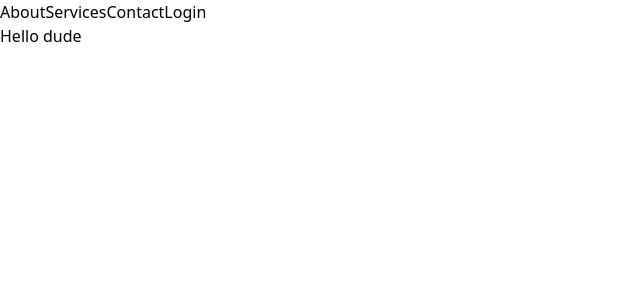
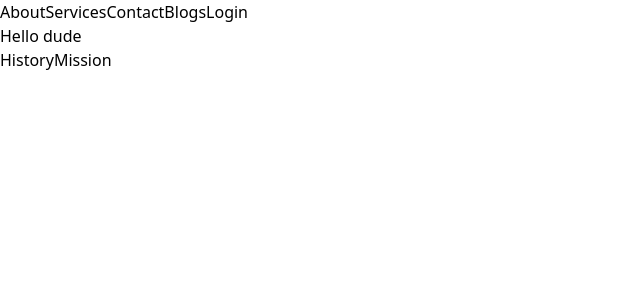
Before and after one commit to fahadfakrul/nextjs_practice, a Next.js app: page /about in a window 1280 px wide. Shown: the top 300 px of the page, without its empty margins (0-640 px from the left). Built offline with nearby package versions, Linux system fonts and the light colour scheme.

Commit message:
nested routing in next.js

```diff
--- /dev/null
+++ b/src/Components/AboutComponents.jsx
@@ -0,0 +1,13 @@
+import Link from 'next/link';
+import React from 'react';
+
+const AboutComponents = () => {
+    return (
+        <div className='flex justify-around gap-4'>
+           <button className='btn bg-gray-600 rounded'> <Link href={'/about/history'}>History</Link></button>
+           <button className='btn bg-gray-600 rounded'> <Link href={'/about/mission'}>Mission</Link></button>
+        </div>
+    );
+};
+
+export default AboutComponents;
--- a/src/Components/Navbar.jsx
+++ b/src/Components/Navbar.jsx
@@ -19,6 +19,11 @@ const Navbar = () => {
             title : "Contact",
             path : '/contact'
         }
+        ,
+        {
+            title : "Blogs",
+            path : '/blogs'
+        }
 
     ]
     const handler = () => {
--- a/src/app/about/page.jsx
+++ b/src/app/about/page.jsx
@@ -1,3 +1,4 @@
+import AboutComponents from '@/Components/AboutComponents';
 import React from 'react';
 
 const aboutPage = () => {
@@ -5,6 +6,7 @@ const aboutPage = () => {
         <div>
             <p>Hello dude
             </p>
+            <AboutComponents></AboutComponents>
         </div>
     );
 };
```
Also changed, not shown: src/app/about/history/page.jsx (added, +11 -0 lines), src/app/about/history/vision/page.jsx (added, +11 -0 lines), src/app/about/mission/page.jsx (added, +11 -0 lines), src/app/blogs/page.jsx (added, +11 -0 lines).
